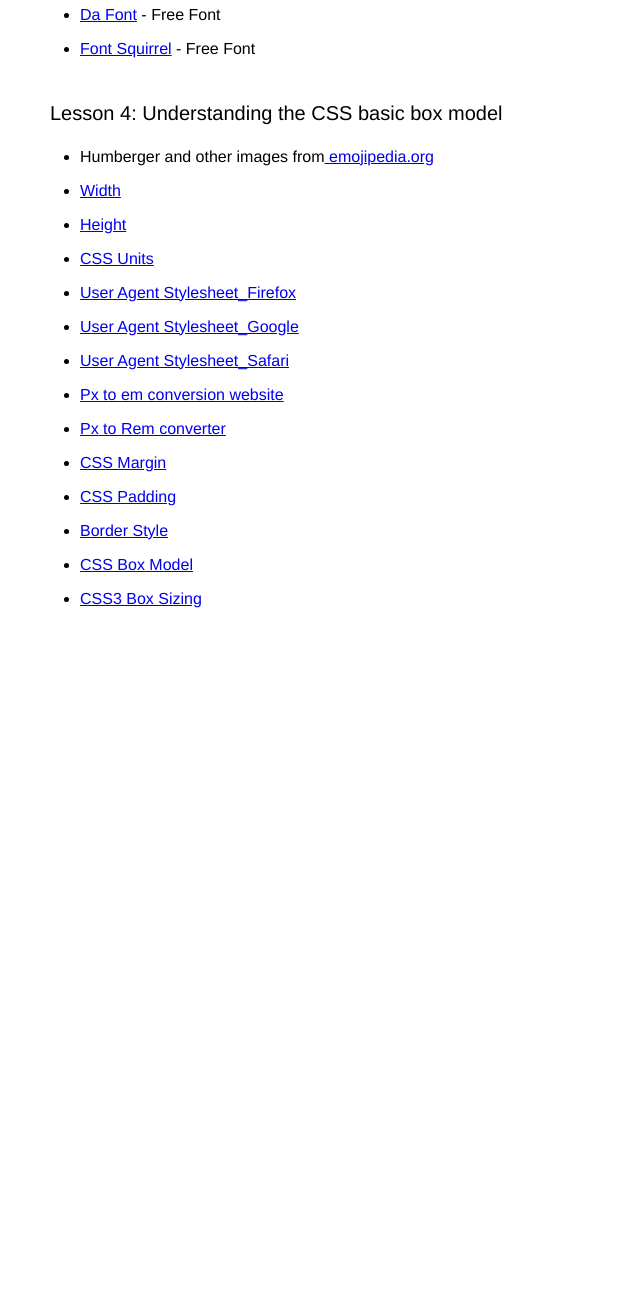
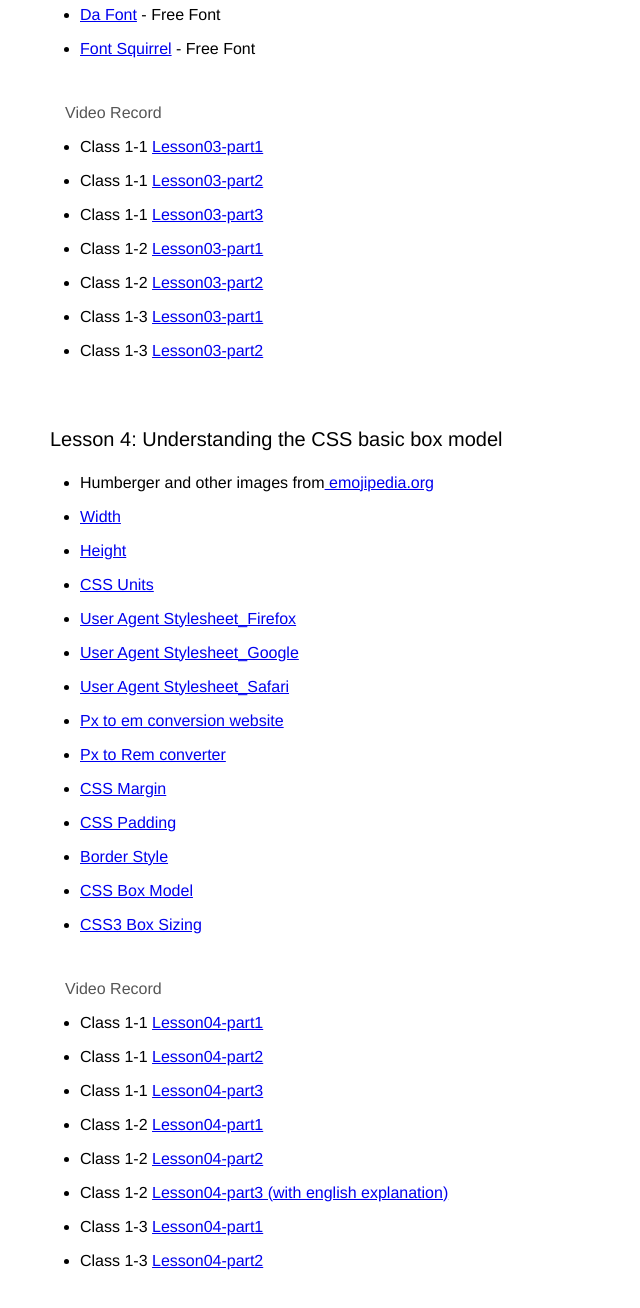
Before and after one commit to webmediaworkshop2022/course, a plain HTML site: page index.html in a window 1280 px wide. Shown: the part 1772-3080 px from the top of the page, without its empty margins (0-640 px from the left). Before the commit the page ends 2407 px from the top, so only its background shows below. Drawn offline with Linux system fonts and the light colour scheme.

Commit message:
Add files via upload

```diff
--- a/index.html
+++ b/index.html
@@ -196,6 +196,31 @@
 
                 </ul>
 
+
+                <h6>Video Record</h6>
+
+                <ul>
+
+                    <li>Class 1-1 <a href="https://bit.ly/34OiFdF" target="_black">Lesson03-part1</a></li>
+                    <li>Class 1-1 <a href="https://bit.ly/3GXSG0a" target="_black">Lesson03-part2</a></li>
+                    <li>Class 1-1 <a href="https://bit.ly/3LHLx7M" target="_black">Lesson03-part3</a></li>
+
+                    <li>Class 1-2 <a href="https://bit.ly/3sMxwNB" target="_black">Lesson03-part1</a></li>
+                    <li>Class 1-2 <a href="https://bit.ly/3GSqLPj" target="_black">Lesson03-part2</a></li>
+
+
+
+
+                    <li>Class 1-3 <a href="https://bit.ly/3rVgMoj" target="_black">Lesson03-part1</a></li>
+                    <li>Class 1-3 <a href="https://bit.ly/3I9jhc0" target="_black">Lesson03-part2</a></li>
+
+                    <br>
+
+
+                </ul>
+
+
+
                 <div class="lesson4">
                     <h3>Lesson 4: Understanding the CSS basic box model</h3>
 
@@ -242,4 +267,28 @@
 
                     </ul>
 
+                    <h6>Video Record</h6>
+
+                    <ul>
+
+                        <li>Class 1-1 <a href="https://bit.ly/3LzEG0p" target="_black">Lesson04-part1</a></li>
+                        <li>Class 1-1 <a href="https://bit.ly/3JDFwHH" target="_black">Lesson04-part2</a></li>
+                        <li>Class 1-1 <a href="https://bit.ly/3LIqEJZ" target="_black">Lesson04-part3</a></li>
+
+                        <li>Class 1-2 <a href="https://bit.ly/3GW8gcI" target="_black">Lesson04-part1</a></li>
+                        <li>Class 1-2 <a href="https://bit.ly/3sKrKfv" target="_black">Lesson04-part2</a></li>
+                        <li>Class 1-2 <a href="https://bit.ly/33qK7gO" target="_black">Lesson04-part3 (with english explanation)</a></li>
+
+
+
+
+                        <li>Class 1-3 <a href="https://bit.ly/3v0UFP4" target="_black">Lesson04-part1</a></li>
+                        <li>Class 1-3 <a href="https://bit.ly/3rRwaC2" target="_black">Lesson04-part2</a></li>
+
+
+                        <br>
+
+
+                    </ul>
+
                     <br>
```
